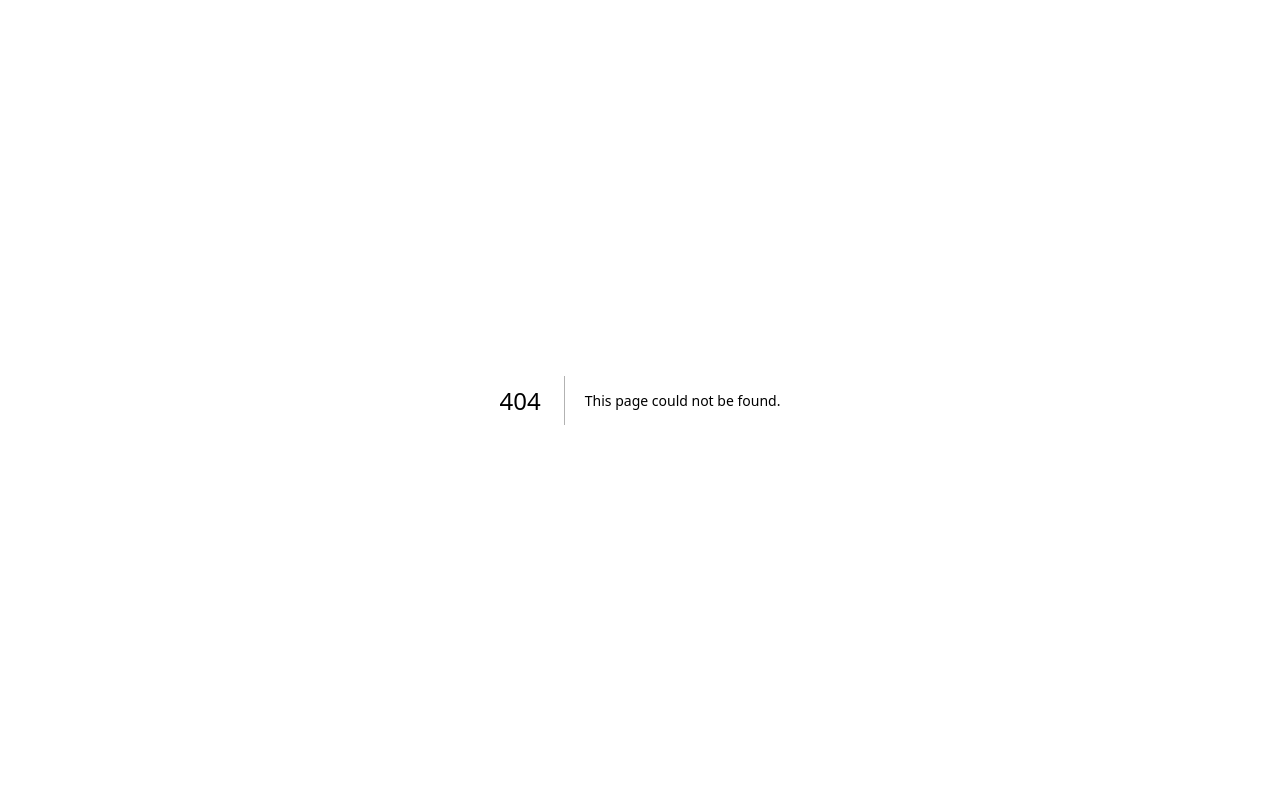
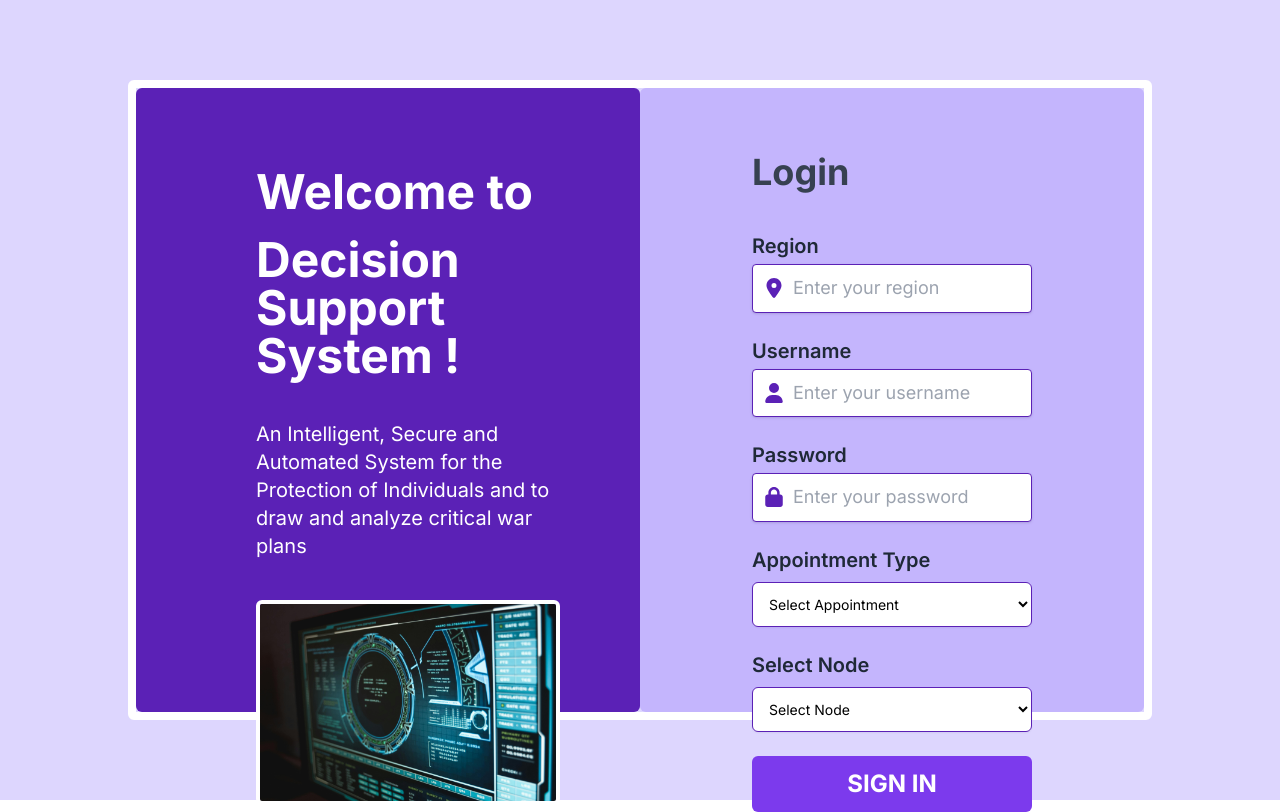
Before and after one commit to Sarath-Molathoti/cidss-poc, a Next.js app: page /home/login in a window 1280 px wide. Before the commit this address had no page. Built offline with nearby package versions, Linux system fonts and the light colour scheme.

Commit message:
Login page

```diff
--- /dev/null
+++ b/src/app/home/login/page.tsx
@@ -0,0 +1,133 @@
+"use client";
+import React, { useState } from "react";
+import ArmyImage from "../../../assets/images/computer.jpg";
+import Image from "next/image";
+import TextField from "../../../components/TextField.jsx";
+import Button from "../../../components/Button.jsx";
+import CustomSelect from "../../../components/CustomSelect.jsx";
+import { FaLock, FaUser, FaLocationDot } from "react-icons/fa6";
+const Login = () => {
+  const [userDetails, setUserDetails] = useState({
+    region: "",
+    username: "",
+    password: "",
+    appointment: "",
+    node: "",
+  });
+
+  const regionOptions = [
+    { value: "north", label: "North" },
+    { value: "south", label: "South" },
+    { value: "east", label: "East" },
+    { value: "west", label: "West" },
+  ];
+
+  const handleInputChange = (e) => {
+    const { id, value } = e.target;
+    setUserDetails((prevDetails) => ({
+      ...prevDetails,
+      [id]: value,
+    }));
+  };
+  return (
+    <div className="bg-violet-200 w-full h-screen flex items-center justify-center">
+      <div className="border-8 border-white rounded-md w-[80vw] h-[80vh] flex sm:flex-col md:flex-row items-center justify-center">
+        <div className="bg-violet-800 w-1/2 p-20 rounded-md h-full">
+          <div className="flex flex-col align-middle justify-center ml-10">
+            <h2 className="text-white text-xl md:text-5xl font-bold">
+              Welcome to
+            </h2>
+            <h2 className="text-white text-xl md:text-5xl font-bold mt-5">
+              Decision Support System !
+            </h2>
+            <p className="text-white text-xl mt-10">
+              An Intelligent, Secure and Automated System for the Protection of
+              Individuals and to draw and analyze critical war plans
+            </p>
+            <Image
+              src={ArmyImage}
+              alt="Army Image"
+              className="rounded-md mt-10 border-4 border-white"
+              width={600}
+              height={500}
+            />
+          </div>
+        </div>
+        <div className="bg-violet-300 w-1/2 rounded-md px-28 py-16 h-full">
+          <div className="flex flex-col align-middle justify-center">
+            <h2 className="text-gray-700 font-bold text-xl md:text-4xl mb-10">
+              Login
+            </h2>
+            <TextField
+              label="Region"
+              id="region"
+              placeholder="Enter your region"
+              value={userDetails.region}
+              onChange={handleInputChange}
+              containerClassName="mb-6"
+              labelClassName="text-gray-800 text-base font-semibold text-xl"
+              inputClassName="border-violet-800 focus:border-violet-500 focus:ring focus:ring-violet-200 focus:ring-opacity-50"
+              prefixIcon={
+                <FaLocationDot className="text-violet-800" size={20} />
+              }
+            />
+            <TextField
+              label="Username"
+              id="username"
+              placeholder="Enter your username"
+              value={userDetails.username}
+              onChange={handleInputChange}
+              containerClassName="mb-6"
+              labelClassName="text-gray-800 text-base font-semibold text-xl"
+              inputClassName="border-violet-800 focus:border-violet-500 focus:ring focus:ring-violet-200 focus:ring-opacity-50"
+              prefixIcon={<FaUser className="text-violet-800" size={20} />}
+            />
+            <TextField
+              label="Password"
+              id="password"
+              placeholder="Enter your password"
+              value={userDetails.password}
+              onChange={handleInputChange}
+              containerClassName="mb-6"
+              labelClassName="text-gray-800 text-base font-semibold text-xl"
+              inputClassName="border-violet-800 focus:border-violet-500 focus:ring focus:ring-violet-200 focus:ring-opacity-50"
+              prefixIcon={<FaLock className="text-violet-800" size={20} />}
+            />
+            <CustomSelect
+              label="Appointment Type"
+              id="appointment"
+              placeholder="Select Appointment"
+              options={regionOptions}
+              value={userDetails.appointment}
+              onChange={handleInputChange}
+              containerClassName="mb-6"
+              labelClassName="text-gray-800 text-base font-semibold text-xl"
+              selectClassName="border-violet-800 focus:border-violet-500 focus:ring focus:ring-violet-200 focus:ring-opacity-50"
+            />
+
+            <CustomSelect
+              label="Select Node"
+              id="node"
+              placeholder="Select Node"
+              options={regionOptions}
+              value={userDetails.appointment}
+              onChange={handleInputChange}
+              containerClassName="mb-6"
+              labelClassName="text-gray-800 text-base font-semibold text-xl"
+              selectClassName="border-violet-800 focus:border-violet-500 focus:ring focus:ring-violet-200 focus:ring-opacity-50"
+            />
+            <Button
+              variant="success"
+              size="lg"
+              className="bg-violet-600 py-3 rounded-md"
+            >
+              <h2 className="text-2xl font-bold text-white">SIGN IN</h2>
+            </Button>
+          </div>
+        </div>
+      </div>
+    </div>
+  );
+};
+
+export default Login;
--- /dev/null
+++ b/src/components/CustomSelect.jsx
@@ -0,0 +1,64 @@
+// components/CustomSelect.jsx
+import React from "react";
+import PropTypes from "prop-types";
+
+const CustomSelect = ({
+  label,
+  id,
+  options,
+  value,
+  onChange,
+  placeholder = "Select an option",
+  containerClassName = "",
+  labelClassName = "",
+  selectClassName = "",
+  ...props
+}) => {
+  return (
+    <div className={`mb-4 ${containerClassName}`}>
+      {label && (
+        <label
+          htmlFor={id}
+          className={`block text-gray-700 text-sm font-bold mb-2 ${labelClassName}`}
+        >
+          {label}
+        </label>
+      )}
+      <select
+        id={id}
+        value={value}
+        onChange={onChange}
+        className={`block w-full py-3 px-3 text-lg border border-gray-300 bg-white rounded-md shadow-sm focus:outline-none focus:ring-indigo-500 focus:border-indigo-500 sm:text-sm ${selectClassName}`}
+        {...props}
+      >
+        <option value="" disabled>
+          {placeholder}
+        </option>
+        {options.map((option) => (
+          <option key={option.value} value={option.value}>
+            {option.label}
+          </option>
+        ))}
+      </select>
+    </div>
+  );
+};
+
+CustomSelect.propTypes = {
+  label: PropTypes.string,
+  id: PropTypes.string.isRequired,
+  options: PropTypes.arrayOf(
+    PropTypes.shape({
+      value: PropTypes.string.isRequired,
+      label: PropTypes.string.isRequired,
+    })
+  ).isRequired,
+  value: PropTypes.string.isRequired,
+  onChange: PropTypes.func.isRequired,
+  placeholder: PropTypes.string,
+  containerClassName: PropTypes.string,
+  labelClassName: PropTypes.string,
+  selectClassName: PropTypes.string,
+};
+
+export default CustomSelect;
--- /dev/null
+++ b/src/components/TextField.jsx
@@ -0,0 +1,63 @@
+// components/TextField.jsx
+import React from "react";
+import PropTypes from "prop-types";
+
+const TextField = ({
+  label,
+  id,
+  type = "text",
+  placeholder,
+  value,
+  onChange,
+  containerClassName = "",
+  labelClassName = "",
+  inputClassName = "",
+  prefixIcon = null,
+  ...props
+}) => {
+  return (
+    <div className={`mb-4 ${containerClassName}`}>
+      {label && (
+        <label
+          htmlFor={id}
+          className={`block text-gray-700 text-sm font-bold mb-1 ${labelClassName}`}
+        >
+          {label}
+        </label>
+      )}
+      <div className="relative">
+        {prefixIcon && (
+          <div className="absolute inset-y-0 left-0 flex items-center pl-3 pointer-events-none">
+            {prefixIcon}
+          </div>
+        )}
+        <input
+          type={type}
+          id={id}
+          placeholder={placeholder}
+          value={value}
+          onChange={onChange}
+          className={`${
+            prefixIcon ? "pl-10" : "pl-3"
+          } shadow appearance-none border rounded w-full py-3 px-3 text-lg text-gray-700 leading-tight focus:outline-none focus:shadow-outline ${inputClassName}`}
+          {...props}
+        />
+      </div>
+    </div>
+  );
+};
+
+TextField.propTypes = {
+  label: PropTypes.string,
+  id: PropTypes.string.isRequired,
+  type: PropTypes.string,
+  placeholder: PropTypes.string,
+  value: PropTypes.string.isRequired,
+  onChange: PropTypes.func.isRequired,
+  containerClassName: PropTypes.string,
+  labelClassName: PropTypes.string,
+  inputClassName: PropTypes.string,
+  prefixIcon: PropTypes.node, // Optional prop for prefix icon
+};
+
+export default TextField;
```
Also changed, not shown: src/assets/images/computer.jpg (added), 1 other file (tests, documents, lock files or other folders).
